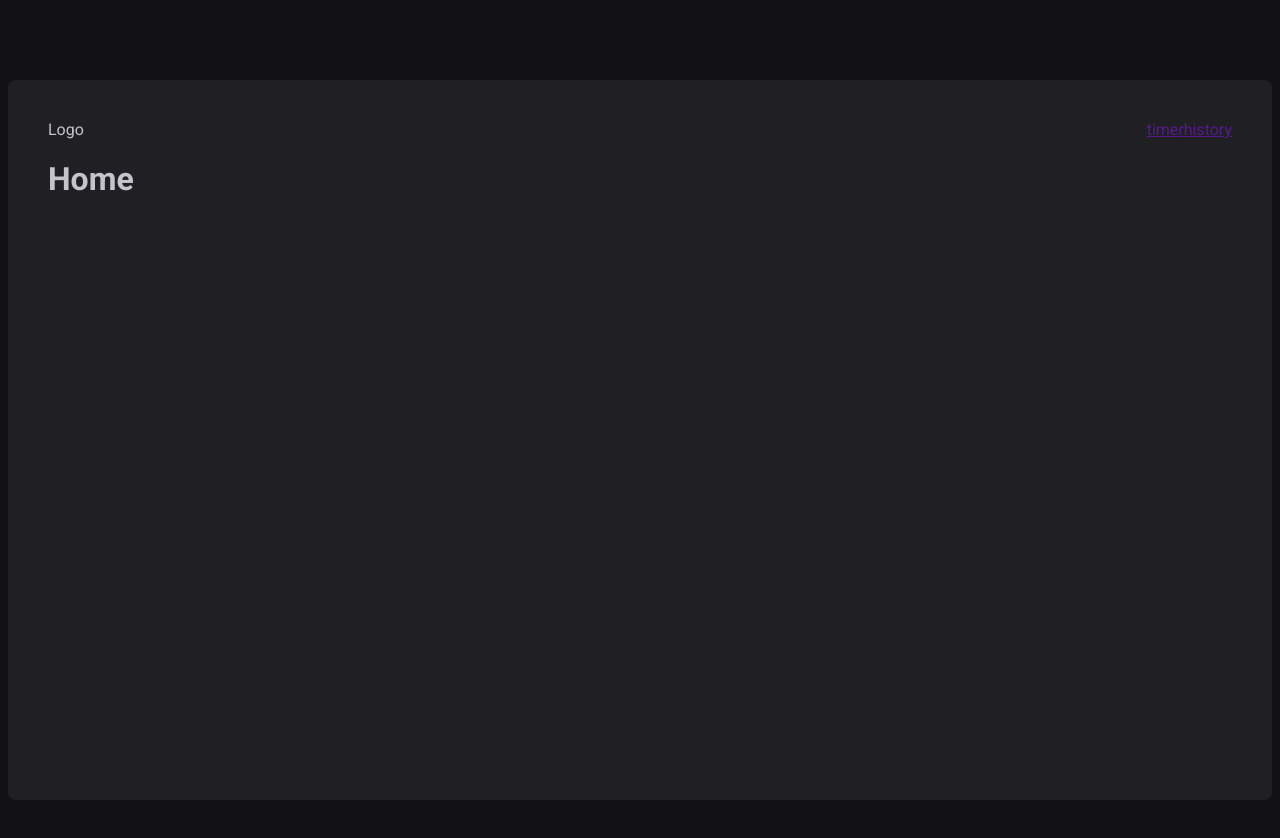
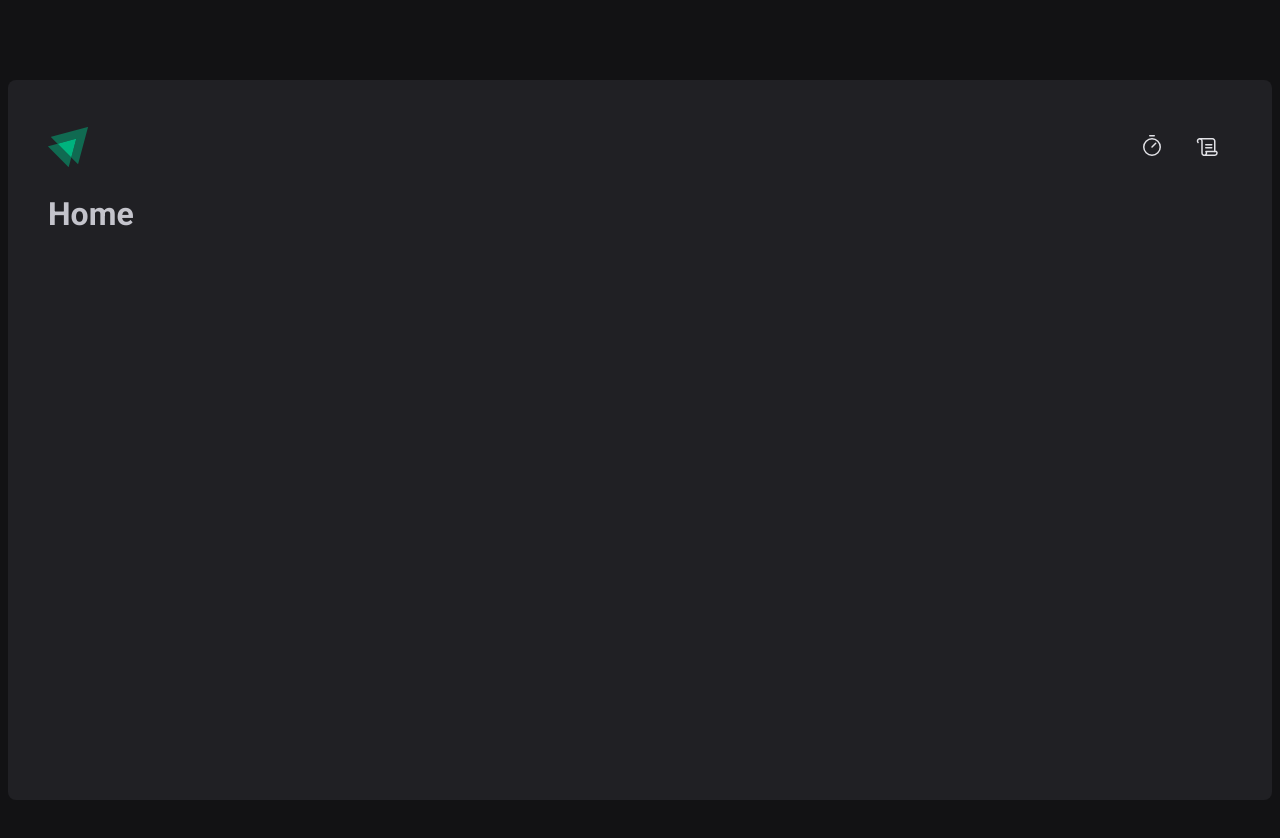
Before and after one commit to TheHumphrey/timer, a React (Vite) app: page / in a window 1280 px wide. Shown: the top 838 px of the page. Built offline with nearby package versions, Linux system fonts and the light colour scheme.

Commit message:
feat: install phosphor-react and update header css

```diff
--- a/package.json
+++ b/package.json
@@ -10,6 +10,7 @@
     "lint": "eslint src --ext .ts,.tsx"
   },
   "dependencies": {
+    "phosphor-react": "^1.4.1",
     "react": "^18.2.0",
     "react-dom": "^18.2.0",
     "react-router-dom": "^6.4.1",
--- a/src/components/Header/Header.styles.ts
+++ b/src/components/Header/Header.styles.ts
@@ -4,4 +4,27 @@ export const HeaderContainer = styled.header`
   display: flex;
   align-items: center;
   justify-content: space-between;
+
+  nav {
+    display: flex;
+    gap: 0.5rem;
+
+    a {
+      width: 3rem;
+      height: 3rem;
+
+      display: flex;
+      justify-content: center;
+      align-items: center;
+
+      color: ${({ theme }) => theme['gray-100']};
+
+      border-top: 3px solid transparent;
+      border-bottom: 3px solid transparent;
+
+      &:hover {
+        border-bottom: 3px solid ${({ theme }) => theme['green-500']};
+      }
+    }
+  }
 `
--- a/src/components/Header/Header.tsx
+++ b/src/components/Header/Header.tsx
@@ -1,12 +1,21 @@
 import { HeaderContainer } from './Header.styles'
+
+import Logo from '../../assets/Logo.svg'
+import { Timer, Scroll } from 'phosphor-react'
 
 export const Header = () => {
   return (
     <HeaderContainer>
-      <span>Logo</span>
+      <img src={Logo} alt="" />
+
       <nav>
-        <a href="">timer</a>
-        <a href="">history</a>
+        <a href="">
+          <Timer size={24} />
+        </a>
+
+        <a href="">
+          <Scroll size={24} />
+        </a>
       </nav>
     </HeaderContainer>
   )
```
Also changed, not shown: src/assets/Logo.svg (added), 1 other file (tests, documents, lock files or other folders).
